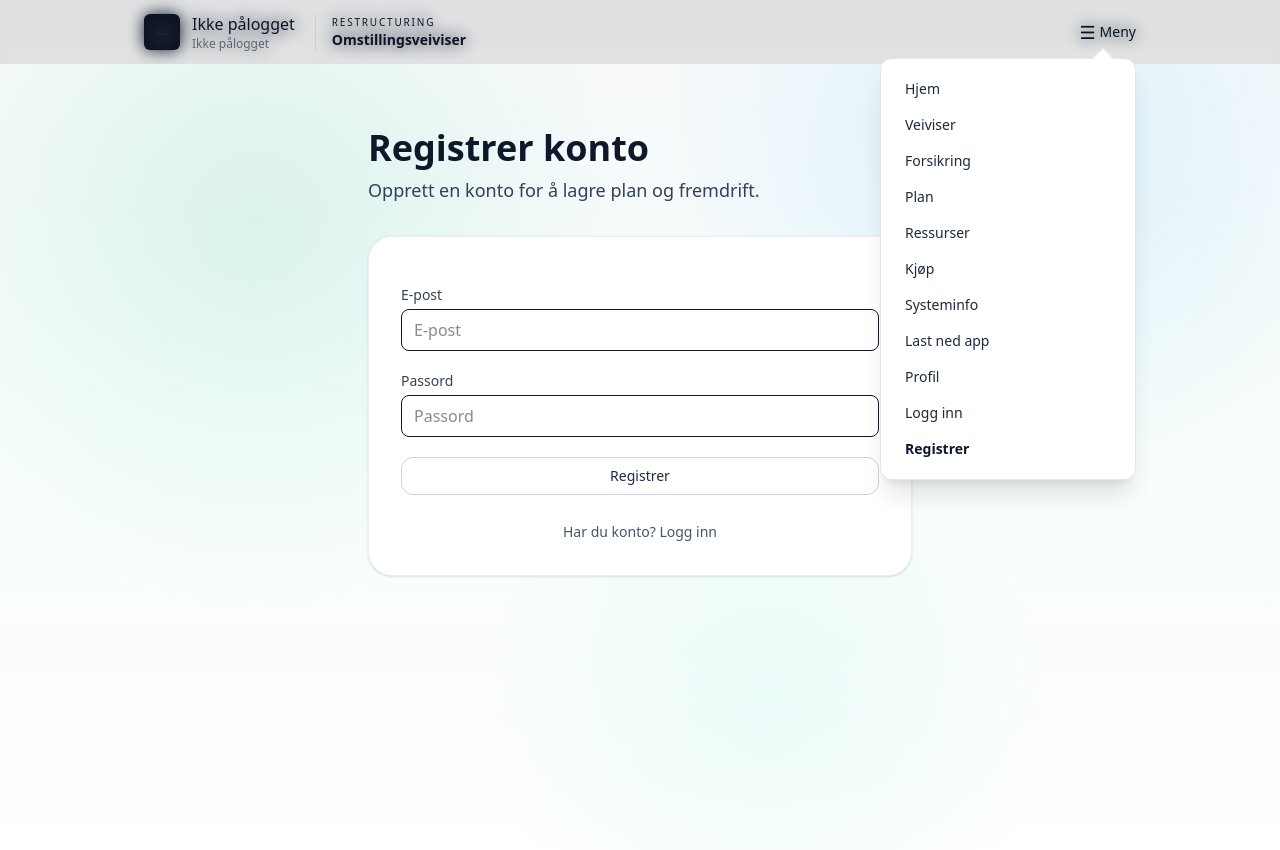
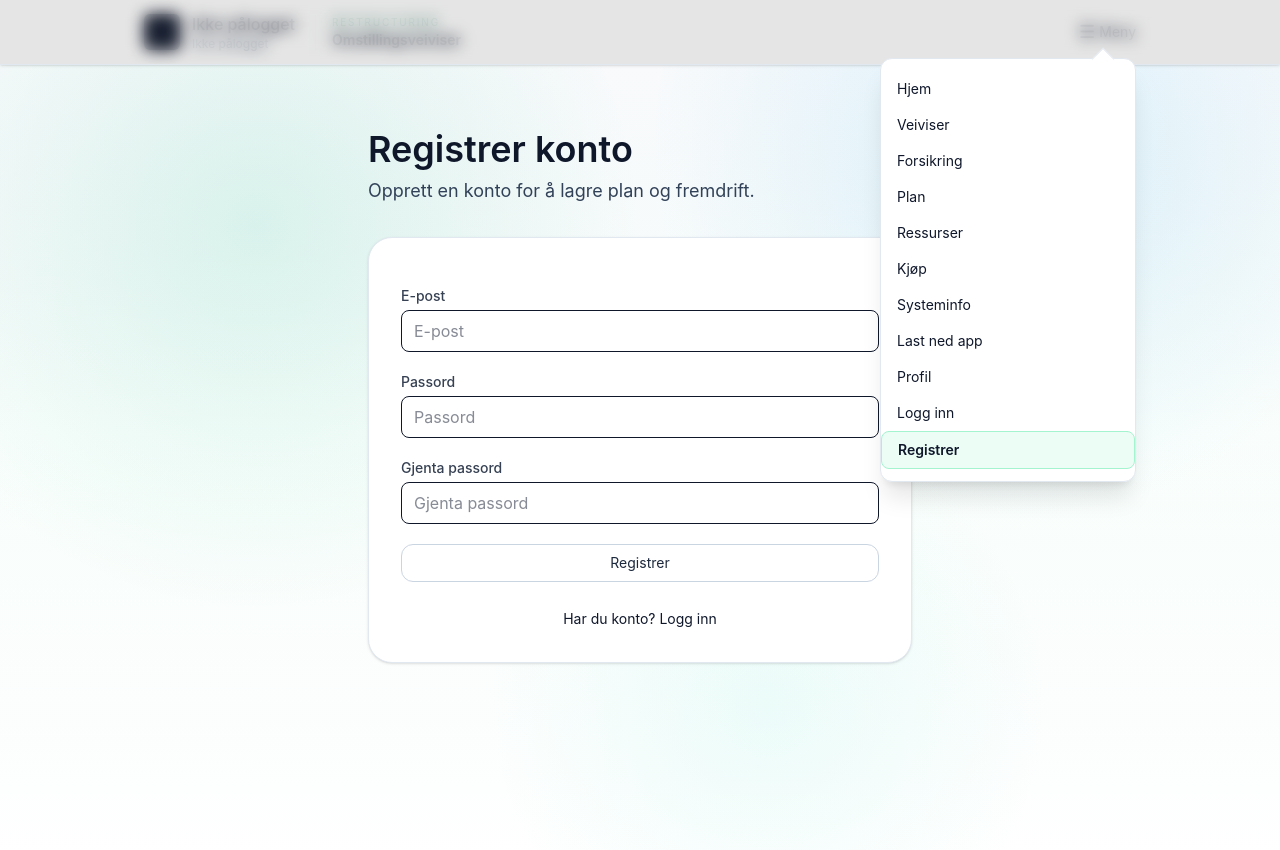
Before and after one commit to ltj54/restructuring, a React (Vite) app in the folder frontend/: page /register in a window 1280 px wide. Both pictures are taken after a click on the button "Åpne meny". Shown: the top 850 px of the page. Built offline with nearby package versions, Linux system fonts and the light colour scheme; no server answers.

Commit message:
Auto-commit (main) - 2025-12-08 01:45

```diff
--- a/frontend/src/app/routes.tsx
+++ b/frontend/src/app/routes.tsx
@@ -16,9 +16,9 @@ const ForgotPasswordPage = lazy(() => import('@/pages/ForgotPasswordPage'));
 const ResetPasswordPage = lazy(() => import('@/pages/ResetPasswordPage'));
 const SystemInfoPage = lazy(() => import('@/pages/SystemInfoPage'));
 const DownloadAppPage = lazy(() => import('@/pages/DownloadAppPage'));
-const MePage = lazy(() => import('@/pages/MePage'));  // NY
+const MePage = lazy(() => import('@/pages/MePage')); // NY
 
-// Main navigation links
+// Main navigation links (consistent icons for all pages)
 const mainNavLinks: MainNavLink[] = [
   { path: '/', label: 'Hjem' },
   { path: '/wizard', label: 'Veiviser' },
--- a/frontend/src/assets/index.css
+++ b/frontend/src/assets/index.css
@@ -2,22 +2,94 @@
 @import 'tailwindcss';
 
 :root {
-  --rc-bg: #f3f4ff;
+  --ink: #0f172a;
+  --ink-soft: #1e293b;
+  --panel: #ffffff;
+  --panel-border: #e2e8f0;
+  --panel-glow: 0 15px 40px rgba(15, 23, 42, 0.08);
+  --accent: #0f766e;
+  --accent-2: #0284c7;
+  --muted: #475569;
 }
 
 body {
-  @apply bg-slate-50 text-slate-900;
+  background: radial-gradient(circle at 20% 15%, rgba(2, 132, 199, 0.08), transparent 30%),
+    radial-gradient(circle at 80% 10%, rgba(15, 118, 110, 0.08), transparent 28%),
+    radial-gradient(circle at 70% 80%, rgba(59, 130, 246, 0.06), transparent 26%),
+    linear-gradient(180deg, #f8fafc 0%, #eef2f7 60%, #e2e8f0 100%);
+  color: var(--ink);
   font-family:
+    'Inter',
+    'Segoe UI',
+    'Manrope',
     system-ui,
     -apple-system,
-    BlinkMacSystemFont,
-    'Segoe UI',
     sans-serif;
+  min-height: 100vh;
 }
 
-/* Globale styles ved behov */
+a {
+  color: inherit;
+}
 
-/* ? Animasjon for toast (ProtectedRoute) */
+.app-shell {
+  min-height: 100vh;
+  color: var(--ink);
+}
+
+.page-shell {
+  max-width: 1200px;
+  margin: 0 auto;
+  padding: clamp(20px, 3vw, 36px);
+}
+
+.surface-card {
+  background: var(--panel);
+  border: 1px solid var(--panel-border);
+  box-shadow: var(--panel-glow);
+  border-radius: 20px;
+}
+
+.pill {
+  display: inline-flex;
+  align-items: center;
+  gap: 0.35rem;
+  padding: 0.25rem 0.65rem;
+  border-radius: 999px;
+  background: rgba(15, 118, 110, 0.12);
+  color: #0f766e;
+  font-size: 0.75rem;
+  letter-spacing: 0.08em;
+  text-transform: uppercase;
+}
+
+.nav-pill {
+  border-radius: 12px;
+  padding: 0.55rem 0.7rem;
+  color: var(--ink);
+  display: inline-flex;
+  align-items: center;
+  gap: 0.55rem;
+  transition: background 0.15s ease, color 0.15s ease, border 0.15s ease;
+}
+
+.nav-pill:hover {
+  background: rgba(15, 23, 42, 0.06);
+}
+
+.nav-pill.is-active {
+  background: rgba(15, 118, 110, 0.14);
+  color: #0f5138;
+  border: 1px solid rgba(15, 118, 110, 0.4);
+}
+
+.menu-panel {
+  background: #ffffff;
+  border: 1px solid var(--panel-border);
+  box-shadow: var(--panel-glow);
+}
+
+/* 🔔 Animasjon for toast (ProtectedRoute) */
 @keyframes fade-in {
   from {
     opacity: 0;
--- a/frontend/src/components/Button.tsx
+++ b/frontend/src/components/Button.tsx
@@ -23,7 +23,7 @@ export default function Button({
     'border border-slate-300 bg-white text-slate-800 ' +
     'px-4 py-2 text-sm ' +
     'hover:bg-slate-50 transition ' +
-    'disabled:bg-slate-200 disabled:text-slate-400 disabled:cursor-not-allowed';
+    'disabled:bg-slate-100 disabled:text-slate-400 disabled:cursor-not-allowed';
 
   if (to) {
     return (
--- a/frontend/src/components/Card.tsx
+++ b/frontend/src/components/Card.tsx
@@ -11,9 +11,8 @@ export default function Card({ title, actions, className = '', children }: CardP
   return (
     <section
       className={[
-        'bg-white dark:bg-darkcard rounded-3xl',
-        'border border-slate-200/70 dark:border-slate-700',
-        'shadow-sm p-6 md:p-8',
+        'bg-white rounded-3xl text-slate-900',
+        'border border-slate-200 shadow-sm p-6 md:p-8',
         className,
       ]
         .filter(Boolean)
--- a/frontend/src/hooks/useRegisterForm.tsx
+++ b/frontend/src/hooks/useRegisterForm.tsx
@@ -1,6 +1,7 @@
 import { useEffect, useMemo, useState } from 'react';
 import { useForm } from 'react-hook-form';
 import { zodResolver } from '@hookform/resolvers/zod';
+import { useNavigate } from 'react-router-dom';
 
 import { API_BASE_URL } from '@/utils/config';
 import { FormFeedback } from '@/components/form/types';
@@ -13,6 +14,7 @@ export function useRegisterForm() {
   const [feedback, setFeedback] = useState<FormFeedback | null>(null);
   const [apiMessage, setApiMessage] = useState<string | null>(null);
   const [isSubmitting, setIsSubmitting] = useState(false);
+  const navigate = useNavigate();
 
   // -------------------------------------------------------------
   // FORM SETUP
@@ -88,11 +90,8 @@ export function useRegisterForm() {
             message: 'Bruker registrert! Du kan nå logge inn.',
           });
 
-          form.reset({
-            email: '',
-            password: '',
-            repeatPassword: '',
-          });
+          // Send brukeren til login etter vellykket registrering
+          navigate('/login', { replace: true });
         } catch (err) {
           setFeedback({
             variant: 'error',
@@ -102,7 +101,7 @@ export function useRegisterForm() {
           setIsSubmitting(false);
         }
       }),
-    [form]
+    [form, navigate]
   );
 
   // -------------------------------------------------------------
--- a/frontend/src/layouts/MainLayout.tsx
+++ b/frontend/src/layouts/MainLayout.tsx
@@ -5,7 +5,7 @@ import { useAuth } from '@/hooks/useAuth';
 
 export interface MainNavLink {
   path: string;
-  icon: string;
+  icon?: string;
   label: string;
 }
 
@@ -41,9 +41,7 @@ export default function MainLayout({ navLinks }: MainLayoutProps) {
 
   useEffect(() => {
     logEvent('navigation_change', {
-      meta: {
-        path: location.pathname,
-      },
+      meta: { path: location.pathname },
     });
   }, [location.pathname, logEvent]);
 
@@ -59,34 +57,26 @@ export default function MainLayout({ navLinks }: MainLayoutProps) {
   };
 
   return (
-    <div className="min-h-screen bg-gradient-to-b from-brand-soft via-white to-slate-50 text-slate-900 flex flex-col dark:from-darkbg dark:via-slate-950 dark:to-darkbg dark:text-gray-100">
-
-      {/* -------------------------------------------------------------------
-         TOP HEADER
-      ------------------------------------------------------------------- */}
-      <header className="w-full bg-transparent shadow-none sticky top-0 z-40 backdrop-blur-sm">
-        <nav className="relative max-w-5xl mx-auto flex items-center justify-between px-4 py-3">
-
+    <div className="min-h-screen bg-gradient-to-b from-brand-soft via-white to-slate-50 text-slate-900 flex flex-col">
+      {/* HEADER */}
+      <header className="w-full sticky top-0 z-40 backdrop-blur-xl bg-white/95 border-b border-slate-200 shadow-sm">
+        <nav className="relative max-w-5xl mx-auto flex items-center justify-between px-4 py-3 text-slate-900">
           {/* AVATAR + INFO */}
           <div className="flex items-center gap-3">
-            <div className="w-9 h-9 bg-slate-900 text-white flex items-center justify-center rounded-md font-bold dark:bg-slate-700">
+            <div className="w-9 h-9 bg-slate-900 text-white flex items-center justify-center rounded-md font-bold">
               {isAuthenticated ? initials : '--'}
             </div>
-
             <div className="flex flex-col">
-              <span className="font-medium truncate max-w-[160px]">
-                {displayName}
-              </span>
-              <span className="text-xs text-gray-500 dark:text-gray-400">
+              <span className="font-medium truncate max-w-[160px]">{displayName}</span>
+              <span className="text-xs text-slate-600">
                 {isAuthenticated ? 'Pålogget' : 'Ikke pålogget'}
               </span>
             </div>
-
-            <div className="hidden sm:flex flex-col pl-4 border-l border-slate-200 dark:border-slate-700 ml-2">
-              <span className="text-[10px] uppercase tracking-[0.18em] text-brand-dark/80 dark:text-brand-soft/80">
+            <div className="hidden sm:flex flex-col pl-4 border-l border-slate-200 ml-2">
+              <span className="text-[10px] uppercase tracking-[0.18em] text-emerald-800">
                 Restructuring
               </span>
-              <span className="text-sm font-semibold text-slate-900 dark:text-slate-50">
+              <span className="text-sm font-semibold text-slate-900">
                 Omstillingsveiviser
               </span>
             </div>
@@ -94,21 +84,20 @@ export default function MainLayout({ navLinks }: MainLayoutProps) {
 
           {/* LOGG UT + HAMBURGER */}
           <div className="relative flex items-center gap-4">
-
-            {/* 👈🏼 New: Logg ut is now here */}
             {isAuthenticated && (
               <button
                 onClick={handleLogout}
-                className="text-sm text-red-600 hover:text-red-800 dark:text-red-300 dark:hover:text-red-400 font-medium"
+                className="text-sm text-red-700 hover:text-red-800 font-medium"
               >
                 Logg ut
               </button>
             )}
 
-            {/* Hamburger */}
             <button
               onClick={() => setMenuOpen((prev) => !prev)}
-              className="flex items-center gap-1 hover:text-brand-dark transition text-slate-900 dark:text-gray-100"
+              className="flex items-center gap-1 hover:text-emerald-800 transition text-slate-900"
+              aria-expanded={menuOpen}
+              aria-label="Åpne meny"
             >
               <span className="text-lg">☰</span>
               <span className="text-sm">Meny</span>
@@ -122,9 +111,8 @@ export default function MainLayout({ navLinks }: MainLayoutProps) {
                 />
                 <div
                   className="
-                    absolute z-50 rounded-xl shadow-xl border border-gray-200 dark:border-slate-700
-                    bg-white dark:bg-slate-900
-                    animate-[fadeInScale_0.18s_ease-out]
+                    absolute z-50 rounded-xl shadow-xl border border-slate-200
+                    bg-white
                     right-3 left-auto top-9 w-[75vw]
                     sm:right-0 sm:left-auto sm:top-10 sm:w-64
                   "
@@ -132,8 +120,7 @@ export default function MainLayout({ navLinks }: MainLayoutProps) {
                   <div
                     className="
                       absolute w-4 h-4 rotate-45 border-l border-t
-                      bg-white dark:bg-slate-900
-                      border-gray-200 dark:border-slate-700
+                      bg-white border-slate-200
                       -top-2 right-6
                     "
                   />
@@ -147,19 +134,17 @@ export default function MainLayout({ navLinks }: MainLayoutProps) {
                         className={({ isActive }) =>
                           [
                             'flex items-center gap-2 px-4 py-2 text-sm transition rounded-lg',
-                            'hover:bg-slate-100 dark:hover:bg-slate-800',
+                            'hover:bg-slate-100',
                             isActive
-                              ? 'font-semibold text-brand bg-brand-soft dark:text-brand-soft dark:bg-slate-800'
-                              : 'text-slate-800 dark:text-gray-100',
+                              ? 'font-semibold text-emerald-800 bg-emerald-50 border border-emerald-200'
+                              : 'text-slate-800',
                           ].join(' ')
                         }
                       >
-                        <span>{link.icon}</span>
+                        {link.icon && <span aria-hidden="true">{link.icon}</span>}
                         <span>{link.label}</span>
                       </NavLink>
                     ))}
-
-                    {/* ❌ Logg ut removed from menu */}
                   </div>
                 </div>
               </>
@@ -168,13 +153,11 @@ export default function MainLayout({ navLinks }: MainLayoutProps) {
         </nav>
       </header>
 
-      {/* ❌ SESSION BAR REMOVED */}
-
       {/* CONTENT */}
       <main className="flex-grow">
         <Suspense
           fallback={
-            <div className="flex h-full items-center justify-center text-brand dark:text-brand-soft">
+            <div className="flex h-full items-center justify-center text-emerald-700">
               Laster inn side ...
             </div>
           }
@@ -185,10 +168,3 @@ export default function MainLayout({ navLinks }: MainLayoutProps) {
     </div>
   );
 }
-
-/*
-@keyframes fadeInScale {
-  0%   { opacity: 0; transform: scale(0.94); }
-  100% { opacity: 1; transform: scale(1); }
-}
-*/
--- a/frontend/src/pages/RegisterPage.tsx
+++ b/frontend/src/pages/RegisterPage.tsx
@@ -64,8 +64,17 @@ export default function RegisterPage() {
             {...register('password')}
           />
 
+          <TextField
+            type="password"
+            label="Gjenta passord"
+            placeholder="Gjenta passord"
+            autoComplete="new-password"
+            error={errors.repeatPassword?.message}
+            {...register('repeatPassword')}
+          />
+
           <Button type="submit" disabled={isSubmitting}>
-            {isSubmitting ? 'Registrerer…' : 'Registrer'}
+            {isSubmitting ? 'Registrerer.' : 'Registrer'}
           </Button>
 
           <div className="text-center mt-1">
```
Also changed, not shown: frontend/src/hooks/useLoginForm.tsx (+8 -2 lines).
